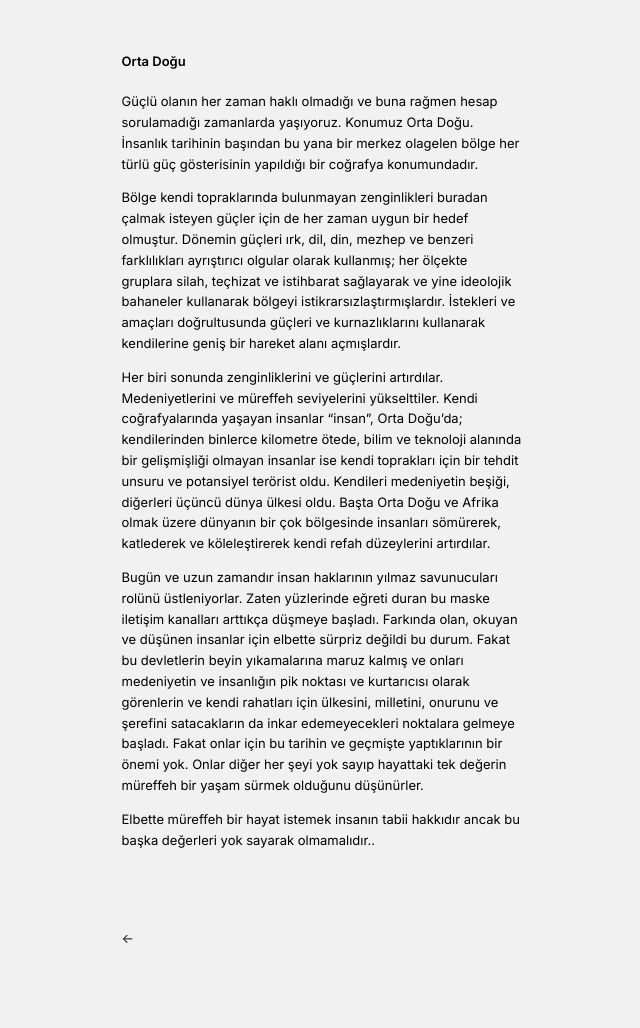
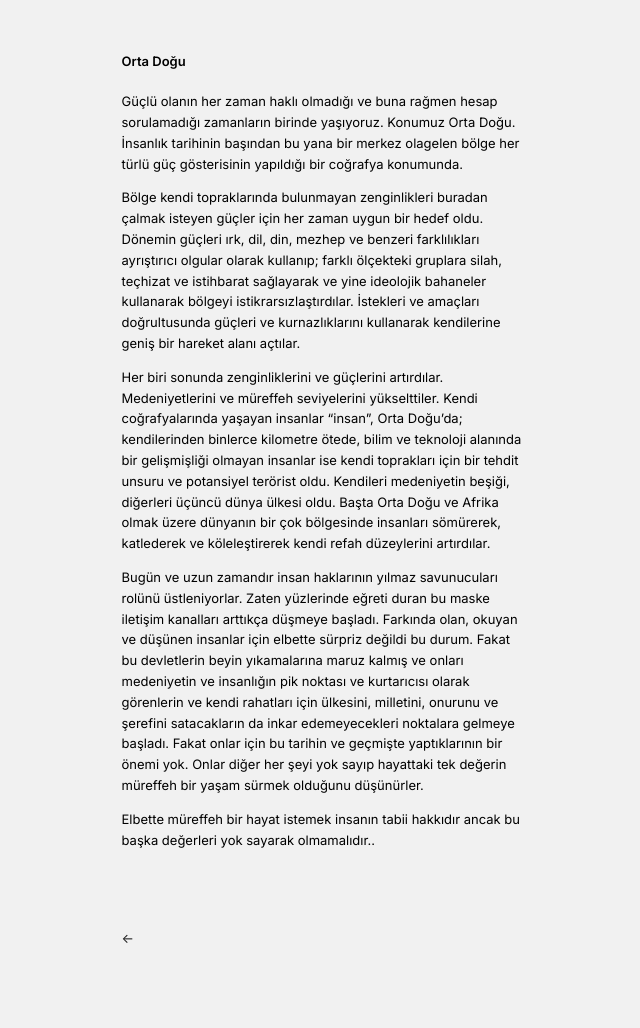
Before and after one commit to hayriartar/hayriartar.github.io, a Jekyll site: the page built from _posts/2026-03-03-ortadoğu.md, in a window 1280 px wide. Shown: the whole page, without its empty margins (311-951 px from the left). Built offline with Jekyll 4.4.1, drawn with Linux system fonts in a browser that asks for light colours.

Commit message:
Update 2026-03-03-ortadoğu.md

```diff
--- a/_posts/2026-03-03-ortadoğu.md
+++ b/_posts/2026-03-03-ortadoğu.md
@@ -6,12 +6,12 @@ categories: [blog]
 tag: []
 ---
 
-Güçlü olanın her zaman haklı olmadığı ve buna rağmen hesap sorulamadığı zamanlarda yaşıyoruz. Konumuz Orta Doğu.
-İnsanlık tarihinin başından bu yana bir merkez olagelen bölge her türlü güç gösterisinin yapıldığı bir coğrafya konumundadır.
+Güçlü olanın her zaman haklı olmadığı ve buna rağmen hesap sorulamadığı zamanların birinde yaşıyoruz. Konumuz Orta Doğu.
+İnsanlık tarihinin başından bu yana bir merkez olagelen bölge her türlü güç gösterisinin yapıldığı bir coğrafya konumunda.
 
-Bölge kendi topraklarında bulunmayan zenginlikleri buradan çalmak isteyen güçler için de her zaman uygun bir hedef olmuştur.
-Dönemin güçleri ırk, dil, din, mezhep ve benzeri farklılıkları ayrıştırıcı olgular olarak kullanmış; her ölçekte gruplara silah, teçhizat ve istihbarat sağlayarak
-ve yine ideolojik bahaneler kullanarak bölgeyi istikrarsızlaştırmışlardır. İstekleri ve amaçları doğrultusunda güçleri ve kurnazlıklarını kullanarak kendilerine geniş bir hareket alanı açmışlardır.
+Bölge kendi topraklarında bulunmayan zenginlikleri buradan çalmak isteyen güçler için her zaman uygun bir hedef oldu.
+Dönemin güçleri ırk, dil, din, mezhep ve benzeri farklılıkları ayrıştırıcı olgular olarak kullanıp; farklı ölçekteki gruplara silah, teçhizat ve istihbarat sağlayarak
+ve yine ideolojik bahaneler kullanarak bölgeyi istikrarsızlaştırdılar. İstekleri ve amaçları doğrultusunda güçleri ve kurnazlıklarını kullanarak kendilerine geniş bir hareket alanı açtılar.
 
 Her biri sonunda zenginliklerini ve güçlerini artırdılar. Medeniyetlerini ve müreffeh seviyelerini yükselttiler.
 Kendi coğrafyalarında yaşayan insanlar "insan", Orta Doğu'da; kendilerinden binlerce kilometre ötede,
```
